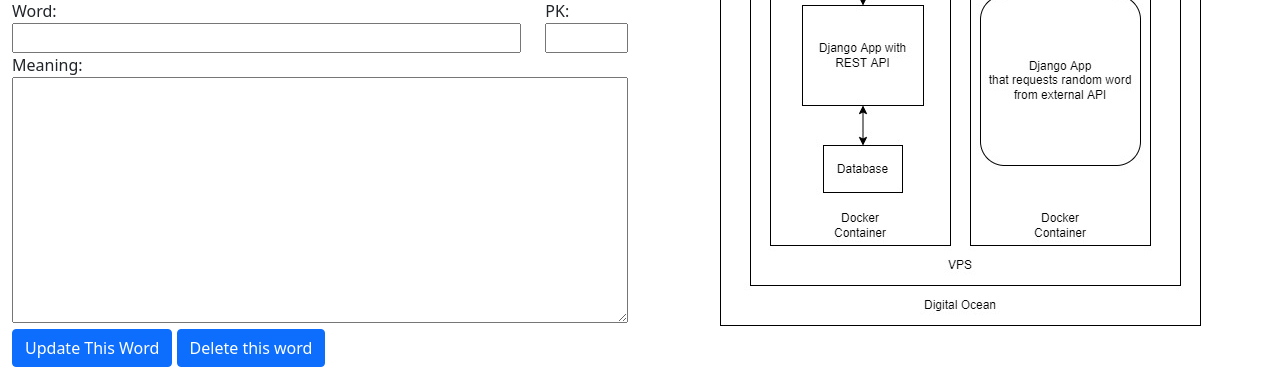
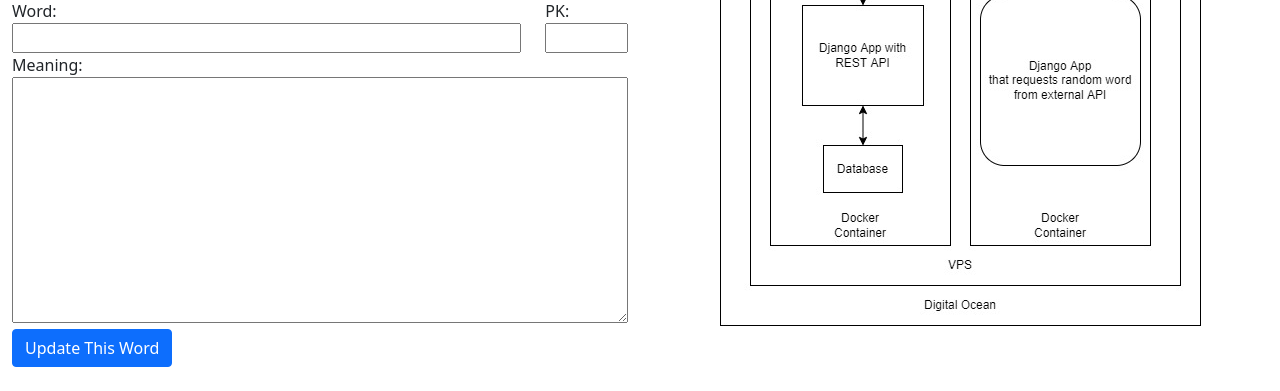
Before and after one commit to KelvinHere/apiconsumer, a Django app: page / in a window 1280 px wide. Shown: the part 445-836 px from the top of the page. Run offline with Django 4.2, Linux system fonts and the light colour scheme; data that the repository does not hold is empty.

Commit message:
FEAT: Add github actions. MINOR: Remove delete button

```diff
--- a/app/home/templates/home/index.html
+++ b/app/home/templates/home/index.html
@@ -63,7 +63,6 @@
                                     <div class="col-12">
                                         <span>
                                             <a onclick="updateWord()" type="button" class="btn btn-primary">Update This Word</a>
-                                            <a onclick="deleteWord()" type="button" class="btn btn-primary">Delete this word</a>
                                         </span>
                                     </div>
                                 </div>
```
Also changed, not shown: .github/workflows/build-and-deploy.yml (added).
